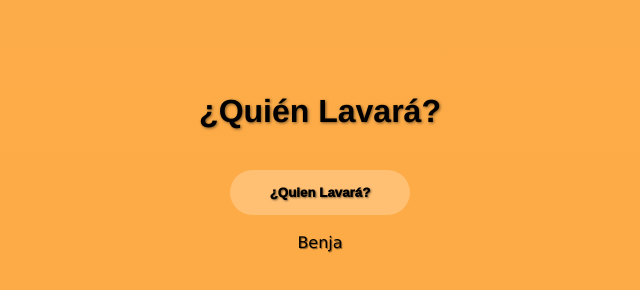
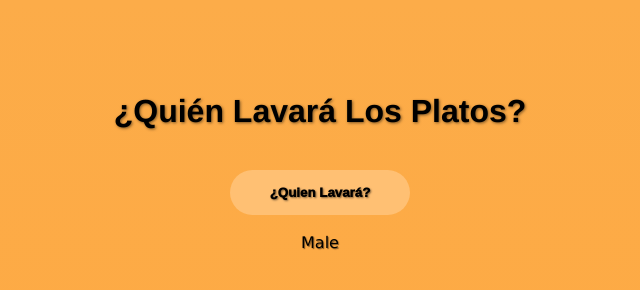
Before and after one commit to elchirchito/QuienLava, a plain HTML site: page index.html in a window 1280 px wide. Both pictures are taken after a click on the button "¿Quien Lavará?". Shown: the whole page, without its empty margins (320-960 px from the left). Drawn offline with Linux system fonts and the light colour scheme.

Commit message:
quinta subida

```diff
--- a/index.html
+++ b/index.html
@@ -12,7 +12,7 @@
  <br>
  <br>
  <br>
-    <h1>¿Quién Lavará?</h1>
+    <h1>¿Quién Lavará Los Platos?</h1>
  <br>
  <div class="container">
     <button class="btn" id="start-button">¿Quien Lavará?</button>
--- a/java.js
+++ b/java.js
@@ -11,10 +11,10 @@ const startAnimation = () => {
   animationInterval = setInterval(() => {
     document.getElementById('random-text').textContent = getRandomName();
     counter++;
-    if (counter >= 20) {
+    if (counter >= 25) {
       clearInterval(animationInterval);
     }
-  }, 100);
+  }, 50);
 }
 
 document.getElementById('start-button').addEventListener('click', () => {
--- a/styles.css
+++ b/styles.css
@@ -5,12 +5,15 @@ body {
     padding: 0;
     user-select: none;
     text-align: center;
+    overflow-x: hidden;
+    overflow-y: hidden;
 }
 
 h1 {
     font-family:'Franklin Gothic Medium', 'Arial Narrow', Arial, sans-serif;
     font-weight: 100px;
     text-shadow: 1px 1px 3px rgb(0, 0, 0, 0.5);
+    user-select: none;
 }
 
 .p {
```
